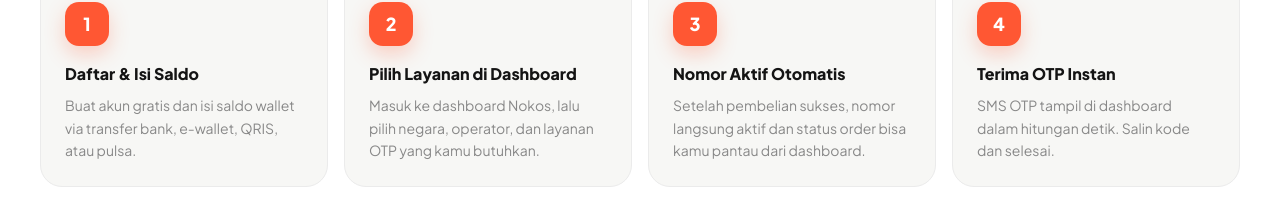
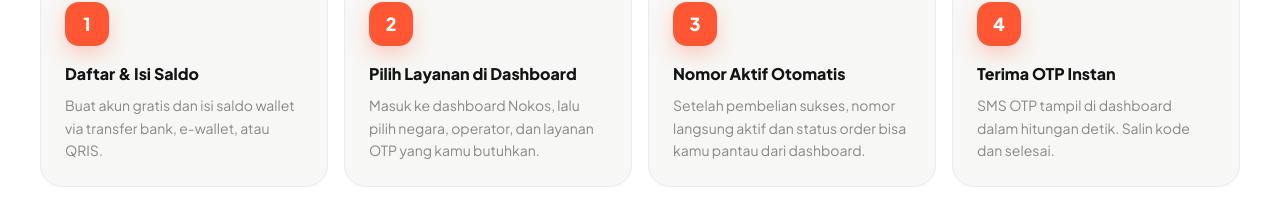
Before and after one commit to pikipici/premium-hub, a Next.js app in the folder premiumhub-web/: page /product/nokos in a window 1280 px wide. Shown: the part 1007-1219 px from the top of the page. Built offline with nearby package versions, Linux system fonts and the light colour scheme; no server answers.

Commit message:
chore(nokos-landing): remove pulsa mention from topup method copy
(cherry picked from commit 802421c5bc46c577aa6c79fa4fd13c309d765a0a)

```diff
--- a/premiumhub-web/src/app/(public)/product/nokos/page.tsx
+++ b/premiumhub-web/src/app/(public)/product/nokos/page.tsx
@@ -282,7 +282,7 @@ export default function LandingPage() {
             {[
               {
                 title: 'Daftar & Isi Saldo',
-                desc: 'Buat akun gratis dan isi saldo wallet via transfer bank, e-wallet, QRIS, atau pulsa.',
+                desc: 'Buat akun gratis dan isi saldo wallet via transfer bank, e-wallet, atau QRIS.',
               },
               {
                 title: 'Pilih Layanan di Dashboard',
```
